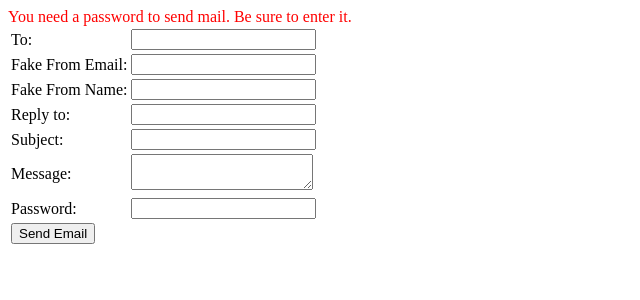
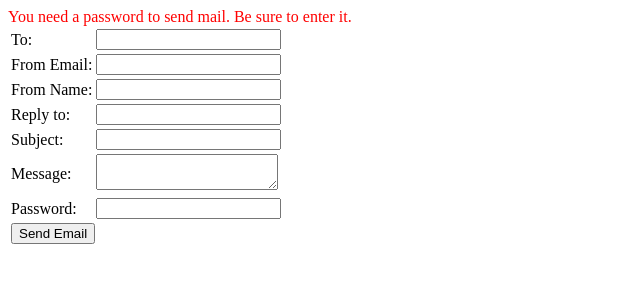
Before and after one commit to sumitnce1/sumithack, a PHP site: page / in a window 1280 px wide. Shown: the top 300 px of the page, without its empty margins (0-640 px from the left). Run offline with PHP 8.4, Linux system fonts and the light colour scheme.

Commit message:
Update index.php

```diff
--- a/index.php
+++ b/index.php
@@ -50,11 +50,11 @@ if(isset($_POST['to']) && isset($_POST['from']) && isset($_POST['fromname']) &&
 				</tr>
 
 				<tr>
-					<td>Fake From Email: </td>
+					<td>From Email: </td>
 					<td><input type="text" name="from"></td>
 				</tr>
 				<tr>
-					<td>Fake From Name: </td>
+					<td>From Name: </td>
 					<td><input type="text" name="fromname"></td>
 				</tr>
 				<tr>
```
